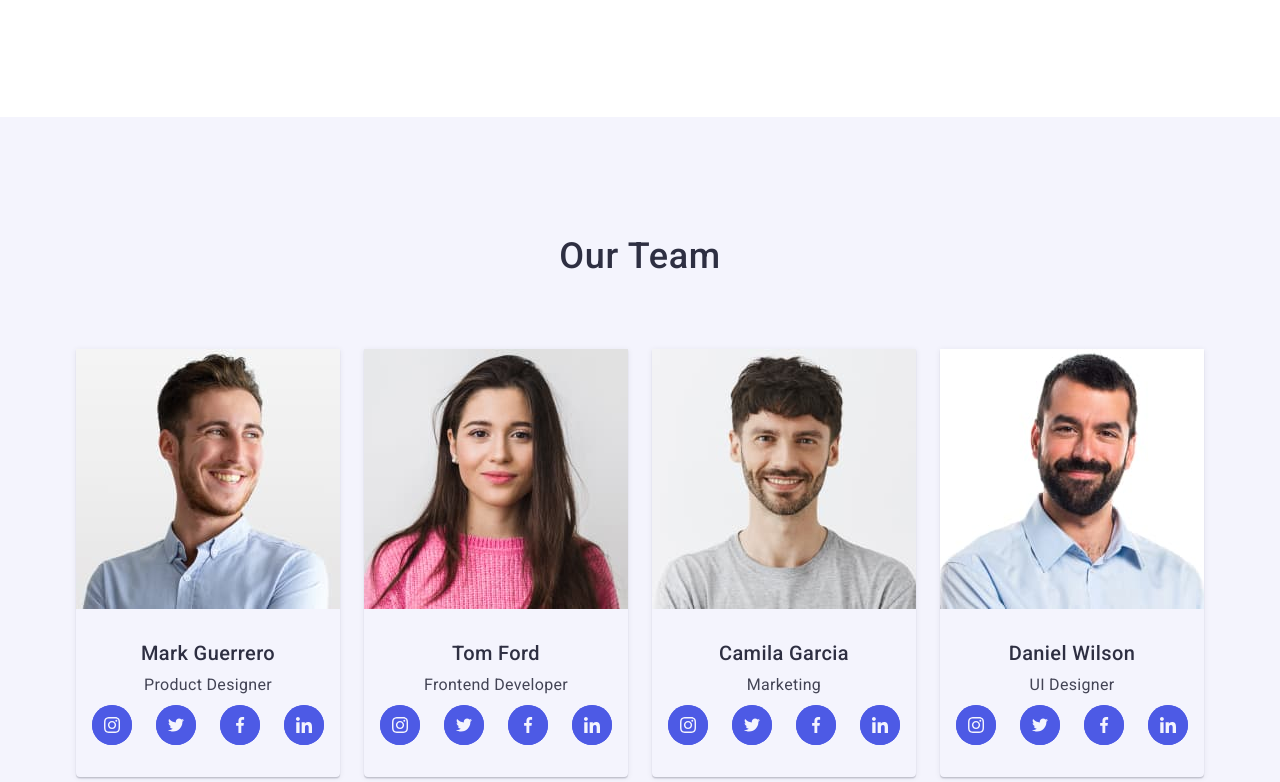
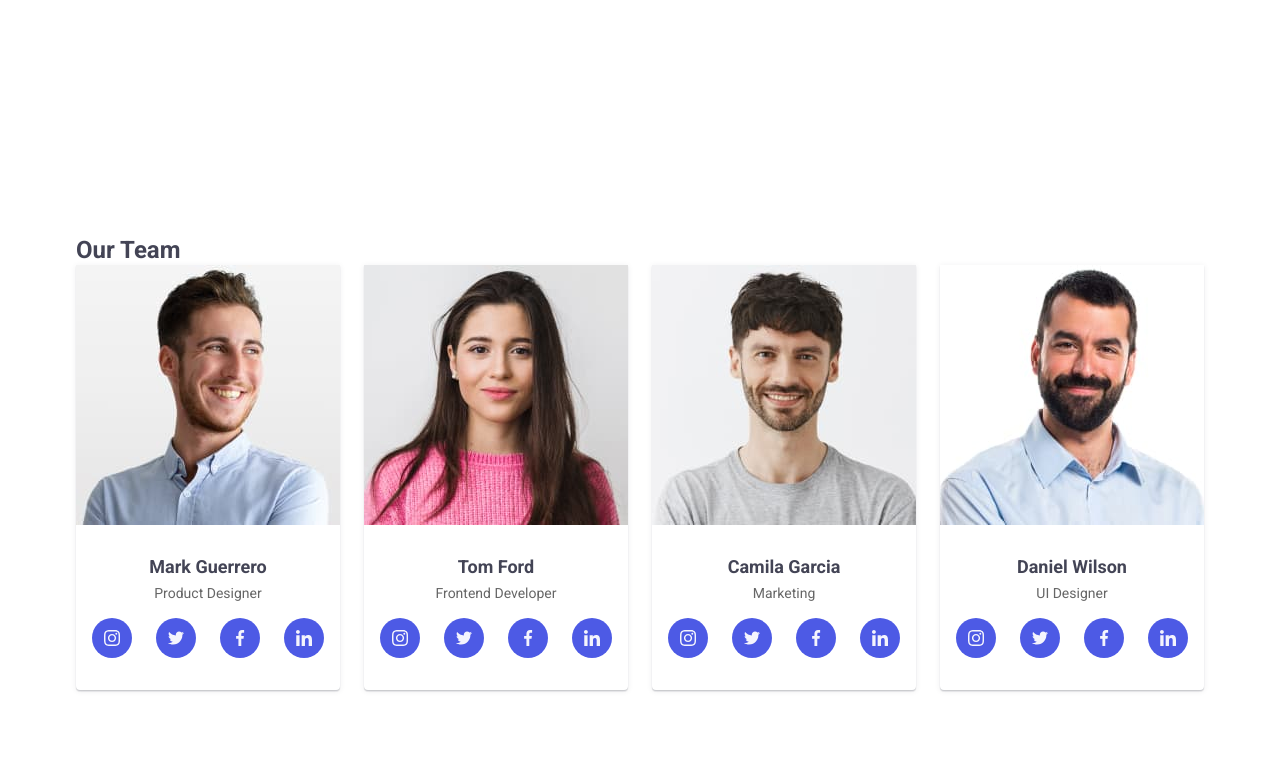
Before and after one commit to egor4k0/goit-markup-hw-04, a plain HTML site: page index.html in a window 1280 px wide. Shown: the part 1038-1820 px from the top of the page. Drawn offline with nearby package versions, Linux system fonts and the light colour scheme.

Commit message:
Add files via upload

```diff
--- a/css/style.css
+++ b/css/style.css
@@ -239,65 +239,82 @@ img {
 
 
 
+/* Team Section General Styles */
+.team-block {
+    list-style: none;
+    padding: 0;
+    margin: 0;
+    display: flex;
+    flex-wrap: wrap;
+    gap: 24px;
+    justify-content: center;
+}
+
+.product {
+    max-width: 264px;
+}
+
+.team-card {
+    box-shadow: 0px 1px 6px rgba(46, 47, 66, 0.08),
+        0px 1px 1px rgba(46, 47, 66, 0.16),
+        0px 2px 1px rgba(46, 47, 66, 0.08);
+    border-radius: 0px 0px 4px 4px;
+    overflow: hidden;
+    text-align: center;
+    background-color: #fff;
+}
+
+.team-info {
+    padding: 32px 0;
+}
+
+.team-name {
+    font-size: 18px;
+    font-weight: 700;
+    margin: 0 0 8px;
+}
+
+.team-role {
+    font-size: 14px;
+    color: #666;
+    margin: 0;
+}
+
+.social-list {
+    list-style: none;
+    display: flex;
+    justify-content: center;
+    gap: 24px;
+    padding: 0;
+    margin-top: 16px;
+}
+
+.social-item {
+    width: 40px;
+    height: 40px;
+}
+
 .social-link {
     display: flex;
     justify-content: center;
     align-items: center;
-    width: 40px;
-    height: 40px;
+    width: 100%;
+    height: 100%;
+    background-color: #4d5ae5;
     border-radius: 50%;
-    background-color: var(--social-bg, #4d5ae5);
     transition: background-color 250ms cubic-bezier(0.4, 0, 0.2, 1);
 }
+
 .social-link:hover,
 .social-link:focus {
     background-color: #404bbf;
 }
-.product-icons svg {
+
+.icon {
+    width: 16px;
+    height: 16px;
     fill: #f4f4fd;
 }
-
-.team {
-    background-color: #F4F4FD;
-    padding: 120px 0;
-
-}
-
-.team-h {
-
-    margin-bottom: 72px;
-    font-size: 36px;
-    font-weight: 500;
-    color: #2e2f42;
-    line-height: 1.11;
-    text-align: center;
-    letter-spacing: 0.02em;
-    text-transform: capitalize;
-}
-
-.team-block {
-    display: flex;
-    gap: 24px;
-    justify-content: center;
-}
-
-.team-names {
-    padding: 32px 0;
-
-}
-
-.product {
-    box-shadow: 0px 1px 6px rgba(46, 47, 66, 0.08), 0px 1px 1px rgba(46, 47, 66, 0.16), 0px 2px 1px rgba(46, 47, 66, 0.08);
-    border-radius: 0 0 4px 4px;
-}
-.div-product-items {
-    display: flex;
-    justify-content: center;
-    gap: 24px;
-    margin-top: 8px;
-}
-
-
 
 
 .div-team-block{
--- a/index.html
+++ b/index.html
@@ -117,217 +117,203 @@
                                 </ul>
                         </div>
                 </section>
-
 <section class="team section">
         <div class="container">
-                                <h2 class="team-h">
-                                        Our Team
-                                </h2>
-                                <div class="div-team-block">
+                <h2 class="team-h">Our Team</h2>
                 <ul class="team-block">
+                        <!-- First Team Member -->
                         <li class="product">
-
-                                                <img alt="man with laptop" src="./images/img1.jpg" width="264" />
-                                                <div class="team-names">
-                                                        <h3 class="thrp">
-                                                                Mark Guerrero
-                                                        </h3>
-                                                        <p class="team-p">
-                                                                Product Designer
-                                                        </p>
-                                                        <div class="div-product-items">
-                                                                <div class="product-icons">
+                                <div class="team-card">
+                                        <img alt="Man with laptop" src="./images/img1.jpg" width="264">
+                                        <div class="team-info">
+                                                <h3 class="team-name">Mark Guerrero</h3>
+                                                <p class="team-role">Product Designer</p>
+                                                <ul class="social-list">
+                                                        <li class="social-item">
                                                                 <a href="#" class="social-link">
-                                                                        <svg class="soc-icons" width="16" height="16">
+                                                                        <svg class="icon">
                                                                                 <use
                                                                                         href="./images/icons.svg#icon-instagram">
                                                                                 </use>
                                                                         </svg>
                                                                 </a>
-                                                                </div>
-                                                                <div class="product-icons">
+                                                        </li>
+                                                        <li class="social-item">
                                                                 <a href="#" class="social-link">
-                                                                        <svg class="soc-icons" width="16" height="16">
+                                                                        <svg class="icon">
                                                                                 <use
                                                                                         href="./images/icons.svg#icon-twitter">
                                                                                 </use>
                                                                         </svg>
                                                                 </a>
-                                                                </div>
-                                                                <div class="product-icons">
+                                                        </li>
+                                                        <li class="social-item">
                                                                 <a href="#" class="social-link">
-                                                                        <svg class="soc-icons" width="16" height="16">
+                                                                        <svg class="icon">
                                                                                 <use
                                                                                         href="./images/icons.svg#icon-facebook">
                                                                                 </use>
                                                                         </svg>
                                                                 </a>
-                                                                </div>
-                                                                <div class="product-icons">
+                                                        </li>
+                                                        <li class="social-item">
                                                                 <a href="#" class="social-link">
-                                                                        <svg class="soc-icons" width="16" height="16">
+                                                                        <svg class="icon">
                                                                                 <use
                                                                                         href="./images/icons.svg#icon-linkedin">
                                                                                 </use>
                                                                         </svg>
                                                                 </a>
+                                                        </li>
+                                                </ul>
                                         </div>
                                 </div>
-                                                </div>
-                                                </a>
                         </li>
-
+                        <!-- Second Team Member -->
                         <li class="product">
-                                                <img alt="man with beard." src="./images/img2.jpg" width="264" />
-                                                <div class="team-names">
-                                                        <h3 class="thrp">
-                                                                Tom Ford
-                                                        </h3>
-                                                        <p class="team-p">
-                                                                Frontend Developer
-                                                        </p>
-                                                        <div class="div-product-items">
-                                                                <div class="product-icons">
+                                <div class="team-card">
+                                        <img alt="Man with beard" src="./images/img2.jpg" width="264">
+                                        <div class="team-info">
+                                                <h3 class="team-name">Tom Ford</h3>
+                                                <p class="team-role">Frontend Developer</p>
+                                                <ul class="social-list">
+                                                        <li class="social-item">
                                                                 <a href="#" class="social-link">
-                                                                        <svg class="soc-icons" width="16" height="16">
+                                                                        <svg class="icon">
                                                                                 <use
                                                                                         href="./images/icons.svg#icon-instagram">
                                                                                 </use>
                                                                         </svg>
                                                                 </a>
-                                                                </div>
-                                                                <div class="product-icons">
+                                                        </li>
+                                                        <li class="social-item">
                                                                 <a href="#" class="social-link">
-                                                                        <svg class="soc-icons" width="16" height="16">
+                                                                        <svg class="icon">
                                                                                 <use
                                                                                         href="./images/icons.svg#icon-twitter">
                                                                                 </use>
                                                                         </svg>
                                                                 </a>
-                                                                </div>
-                                                                <div class="product-icons">
+                                                        </li>
+                                                        <li class="social-item">
                                                                 <a href="#" class="social-link">
-                                                                        <svg class="soc-icons" width="16" height="16">
+                                                                        <svg class="icon">
                                                                                 <use
                                                                                         href="./images/icons.svg#icon-facebook">
                                                                                 </use>
                                                                         </svg>
                                                                 </a>
-                                                                </div>
-                                                                <div class="product-icons">
+                                                        </li>
+                                                        <li class="social-item">
                                                                 <a href="#" class="social-link">
-                                                                        <svg class="soc-icons" width="16" height="16">
+                                                                        <svg class="icon">
                                                                                 <use
                                                                                         href="./images/icons.svg#icon-linkedin">
                                                                                 </use>
                                                                         </svg>
                                                                 </a>
-                                                                </div>
+                                                        </li>
+                                                </ul>
                                         </div>
                                 </div>
                         </li>
-
+                        <!-- Third Team Member -->
                         <li class="product">
-                                                <img alt="Pretty woman." src="./images/img3.jpg" width="264" />
-                                                <div class="team-names">
-                                                        <h3 class="thrp">
-                                                                Camila Garcia
-                                                        </h3>
-                                                        <p class="team-p">
-                                                                Marketing
-                                                        </p>
-                                                        <div class="div-product-items">
-                                                                <div class="product-icons">
+                                <div class="team-card">
+                                        <img alt="Pretty woman" src="./images/img3.jpg" width="264">
+                                        <div class="team-info">
+                                                <h3 class="team-name">Camila Garcia</h3>
+                                                <p class="team-role">Marketing</p>
+                                                <ul class="social-list">
+                                                        <li class="social-item">
                                                                 <a href="#" class="social-link">
-                                                                        <svg class="soc-icons" width="16" height="16">
+                                                                        <svg class="icon">
                                                                                 <use
                                                                                         href="./images/icons.svg#icon-instagram">
                                                                                 </use>
                                                                         </svg>
                                                                 </a>
-                                                                </div>
-                                                                <div class="product-icons">
+                                                        </li>
+                                                        <li class="social-item">
                                                                 <a href="#" class="social-link">
-                                                                        <svg class="soc-icons" width="16" height="16">
+                                                                        <svg class="icon">
                                                                                 <use
                                                                                         href="./images/icons.svg#icon-twitter">
                                                                                 </use>
                                                                         </svg>
                                                                 </a>
-                                                                </div>
-                                                                <div class="product-icons">
+                                                        </li>
+                                                        <li class="social-item">
                                                                 <a href="#" class="social-link">
-                                                                        <svg class="soc-icons" width="16" height="16">
+                                                                        <svg class="icon">
                                                                                 <use
                                                                                         href="./images/icons.svg#icon-facebook">
                                                                                 </use>
                                                                         </svg>
                                                                 </a>
-                                                                </div>
-                                                                <div class="product-icons">
+                                                        </li>
+                                                        <li class="social-item">
                                                                 <a href="#" class="social-link">
-                                                                        <svg class="soc-icons" width="16" height="16">
+                                                                        <svg class="icon">
                                                                                 <use
                                                                                         href="./images/icons.svg#icon-linkedin">
                                                                                 </use>
                                                                         </svg>
                                                                 </a>
-                                                                </div>
+                                                        </li>
+                                                </ul>
                                         </div>
                                 </div>
                         </li>
-
+                        <!-- Fourth Team Member -->
                         <li class="product">
-                                                <img alt="Young man." src="./images/img4.jpg" width="264" />
-                                                <div class="team-names">
-                                                        <h3 class="thrp">
-                                                                Daniel Wilson
-                                                        </h3>
-                                                        <p class="team-p">
-                                                                UI Designer
-                                                        </p>
-                                                        <div class="div-product-items">
-                                                                <div class="product-icons">
+                                <div class="team-card">
+                                        <img alt="Young man" src="./images/img4.jpg" width="264">
+                                        <div class="team-info">
+                                                <h3 class="team-name">Daniel Wilson</h3>
+                                                <p class="team-role">UI Designer</p>
+                                                <ul class="social-list">
+                                                        <li class="social-item">
                                                                 <a href="#" class="social-link">
-                                                                        <svg class="soc-icons" width="16" height="16">
+                                                                        <svg class="icon">
                                                                                 <use
                                                                                         href="./images/icons.svg#icon-instagram">
                                                                                 </use>
                                                                         </svg>
                                                                 </a>
-                                                                </div>
-                                                                <div class="product-icons">
+                                                        </li>
+                                                        <li class="social-item">
                                                                 <a href="#" class="social-link">
-                                                                        <svg class="soc-icons" width="16" height="16">
+                                                                        <svg class="icon">
                                                                                 <use
                                                                                         href="./images/icons.svg#icon-twitter">
                                                                                 </use>
                                                                         </svg>
                                                                 </a>
-                                                                </div>
-                                                                <div class="product-icons">
+                                                        </li>
+                                                        <li class="social-item">
                                                                 <a href="#" class="social-link">
-                                                                        <svg class="soc-icons" width="16" height="16">
+                                                                        <svg class="icon">
                                                                                 <use
                                                                                         href="./images/icons.svg#icon-facebook">
                                                                                 </use>
                                                                         </svg>
                                                                 </a>
-                                                                </div>
-                                                                <div class="product-icons">
+                                                        </li>
+                                                        <li class="social-item">
                                                                 <a href="#" class="social-link">
-                                                                        <svg class="soc-icons" width="16" height="16">
+                                                                        <svg class="icon">
                                                                                 <use
                                                                                         href="./images/icons.svg#icon-linkedin">
                                                                                 </use>
                                                                         </svg>
                                                                 </a>
-                                                                </div>
+                                                        </li>
+                                                </ul>
                                         </div>
                                 </div>
                         </li>
                 </ul>
-                        </div>
         </div>
 </section>
 
```
Lines whose indentation alone changed are shown as unchanged.
